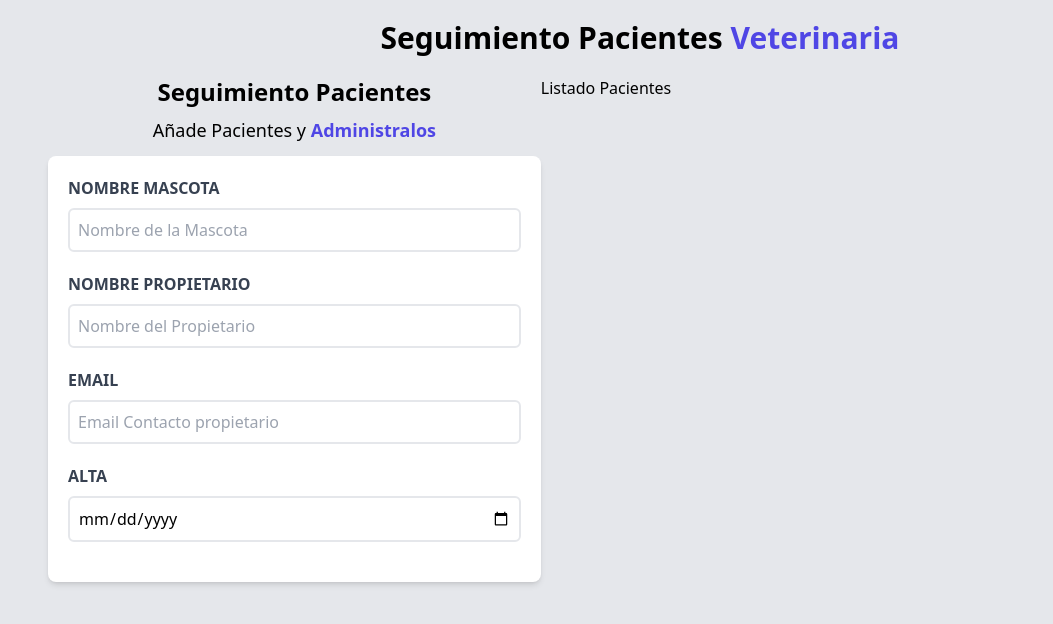
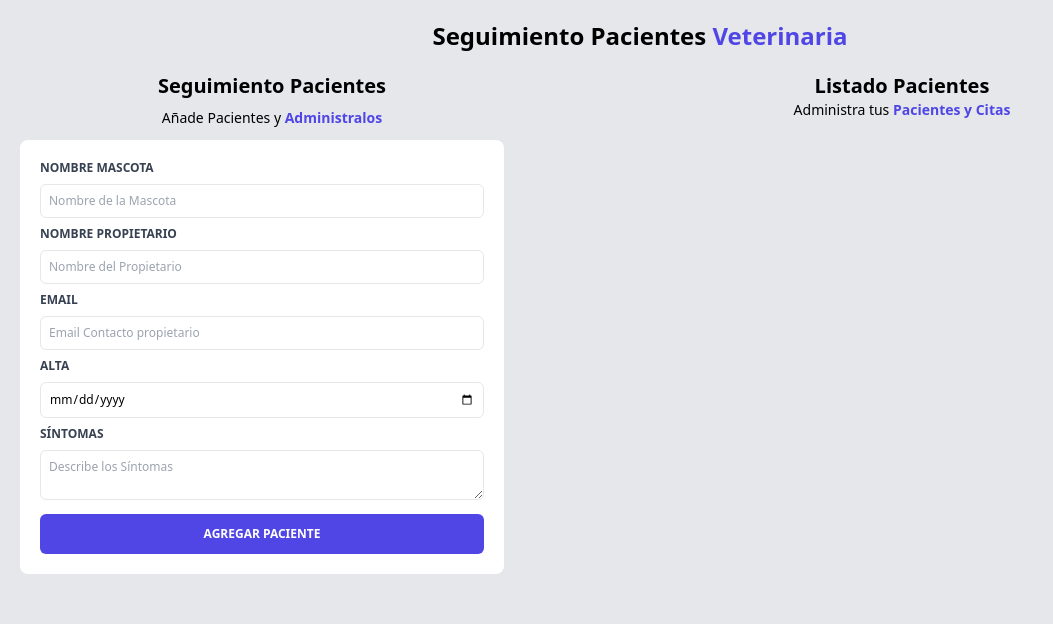
Before and after one commit to Paola-More22/citas-react, a React (Vite) app: page / in a window 1280 px wide. Shown: the top 624 px of the page, without its empty margins (0-1053 px from the left). Built offline with nearby package versions, Linux system fonts and the light colour scheme.

Commit message:
Agragandolos components Paciente y Error

```diff
--- a/src/App.jsx
+++ b/src/App.jsx
@@ -1,15 +1,23 @@
+import { useState } from "react"
 import Formulario from "./components/Formulario"
 import Header from "./components/Header"
 import ListadoPacientes from "./components/ListadoPacientes"
-import './index.css'
 
 function App() {
+
+  const [pacientes, setPacientes] = useState([]);
+
   return (
     <div className="container mx-auto mt-5">
       <Header />
       <div className="mt-5 md:flex">
-        <Formulario />
-        <ListadoPacientes />
+        <Formulario
+          pacientes={pacientes}
+          setPacientes={setPacientes}
+        />
+        <ListadoPacientes
+          pacientes={pacientes}
+        />
       </div>
     </div>
   )
--- /dev/null
+++ b/src/components/Error.jsx
@@ -0,0 +1,11 @@
+import React from 'react'
+
+const Error = ({children}) => {
+  return (
+    <div className="bg-red-700 text-white text-center p-2 uppercase font-bold mb-2 rounded-md text-xs">
+        {children}
+    </div>
+  )
+}
+
+export default Error
--- a/src/components/Formulario.jsx
+++ b/src/components/Formulario.jsx
@@ -1,62 +1,134 @@
-import React from 'react'
+import {useState, useEffect} from 'react'
+import Error from './Error';
 
-const Formulario = () => {
+const Formulario = ({ pacientes, setPacientes }) => {
+
+    const [nombre, setNombre] = useState("");
+    const [propietario, setPropietario] = useState("");
+    const [email, setEmail] = useState("");
+    const [alta, setAlta] = useState("");
+    const [sintomas, setSintomas] = useState("");
+
+    const [error, setError] = useState(false);
+
+    const handleSubmit = (e) => {
+        e.preventDefault();
+
+        //Validación del Formulario
+        if ([nombre, propietario, email, alta, sintomas].includes('')){
+            console.log("Hay al menos uno campo vacio")
+            setError(true)
+            return;
+        }
+
+        setError(false)
+
+        // Objeto de Paciente
+        const objetoPaciente = {
+            nombre,
+            propietario,
+            email,
+            alta,
+            sintomas
+        };
+
+        setPacientes([...pacientes, objetoPaciente]);
+
+        //Reiniciando formulario
+        setNombre("")
+        setPropietario("")
+        setEmail("")
+        setAlta("")
+        setSintomas("")
+
+    }
+
     return (
-        <div className="md:w-1/2 lg:w-2/5 ml-12">
+        <div className="md:w-1/2 lg:w-2/5 ml-5">
 
-            <h2 className="font-black text-2xl text-center">
+            <h2 className="font-black text-xl text-center">
                 Seguimiento Pacientes
             </h2>
 
-            <p className="text-lg mt-2 text-center mb-3">
+            <p className="text-sm mt-2 text-center mb-3">
                 Añade Pacientes y {" "}
                 <span className="text-indigo-600 font-bold">Administralos</span>
             </p>
 
-            <form className="bg-white shadow-md rounded-lg py-5 px-5">
-                <div className="mb-5">
-                    <label htmlFor="mascota" className="block text-gray-700 uppercase font-bold">
+            <form
+                onSubmit={handleSubmit}
+                className="bg-white rounded-lg py-5 px-5 mb-10 mr-5"
+            >
+                {error && <Error><p>Todos los campos son obligatorios</p></Error>}
+                <div className="mb-2">
+                    <label htmlFor="mascota" className="block text-gray-700 uppercase font-bold text-xs">
                         Nombre Mascota
                     </label>
                     <input
                         id="mascota"
                         type="text"
                         placeholder="Nombre de la Mascota"
-                        className="border-2 w-full p-2 mt-2 placeholder-gray-400 rounded-md"
+                        className="border w-full p-2 mt-2 placeholder-gray-400 rounded-md text-xs"
+                        value={nombre}
+                        onChange={ (e) => setNombre(e.target.value) }
                     />
                 </div>
-                <div className="mb-5">
-                    <label htmlFor="propietario" className="block text-gray-700 uppercase font-bold">
+                <div className="mb-2">
+                    <label htmlFor="propietario" className="block text-gray-700 uppercase font-bold text-xs">
                         Nombre Propietario
                     </label>
                     <input
                         id="propietario"
                         type="text"
                         placeholder="Nombre del Propietario"
-                        className="border-2 w-full p-2 mt-2 placeholder-gray-400 rounded-md"
+                        className="border w-full p-2 mt-2 placeholder-gray-400 rounded-md text-xs"
+                        value={propietario}
+                        onChange={ (e) => setPropietario(e.target.value) }
                     />
                 </div>
-                <div className="mb-5">
-                    <label htmlFor="email" className="block text-gray-700 uppercase font-bold">
+                <div className="mb-2">
+                    <label htmlFor="email" className="block text-gray-700 uppercase font-bold text-xs">
                         Email
                     </label>
                     <input
                         id="email"
                         type="email"
                         placeholder="Email Contacto propietario"
-                        className="border-2 w-full p-2 mt-2 placeholder-gray-400 rounded-md"
+                        className="border w-full p-2 mt-2 placeholder-gray-400 rounded-md text-xs"
+                        value={email}
+                        onChange={ (e) => setEmail(e.target.value) }
                     />
                 </div>
-                <div className="mb-5">
-                    <label htmlFor="alta" className="block text-gray-700 uppercase font-bold">
+                <div className="mb-2">
+                    <label htmlFor="alta" className="block text-gray-700 uppercase font-bold text-xs">
                         Alta
                     </label>
                     <input
                         id="alta"
                         type="date"
-                        className="border-2 w-full p-2 mt-2 placeholder-gray-400 rounded-md"
+                        className="border w-full p-2 mt-2 placeholder-gray-400 rounded-md text-xs"
+                        value={alta}
+                        onChange={ (e) => setAlta(e.target.value) }
                     />
                 </div>
+                <div className="mb-2">
+                    <label htmlFor="alta" className="block text-gray-700 uppercase font-bold text-xs">
+                        Síntomas
+                    </label>
+                    <textarea
+                        id="sintomas"
+                        className="border w-full p-2 mt-2 placeholder-gray-400 rounded-md text-xs"
+                        placeholder="Describe los Síntomas"
+                        value={sintomas}
+                        onChange={ (e) => setSintomas(e.target.value) }
+                    />
+                </div>
+                <input
+                    type="submit"
+                    className="bg-indigo-600 w-full p-3 text-white uppercase font-bold text-xs
+                    hover:bg-indigo-700 cursor-pointer rounded-md"
+                    value="Agregar Paciente"
+                />
             </form>
         </div>
     )
--- a/src/components/Header.jsx
+++ b/src/components/Header.jsx
@@ -1,6 +1,6 @@
 function Header(){
     return(
-        <h1 className="font-black text-3xl text-center md:w-2/3 mx-auto">
+        <h1 className="font-black text-2xl text-center md:w-2/3 mx-auto">
             Seguimiento Pacientes {" "}
             <span className="text-indigo-600">Veterinaria</span>
         </h1>
--- a/src/components/ListadoPacientes.jsx
+++ b/src/components/ListadoPacientes.jsx
@@ -1,7 +1,25 @@
-const ListadoPacientes = () => {
+import Paciente from "./Paciente"
+
+
+const ListadoPacientes = ({pacientes}) => {
     return (
-        <div className="md:w-1/2 lg:w-3/5">
-            <h2>Listado Pacientes</h2>
+        <div className="md:w-1/2 lg:w-3/5 md:h-screen overflow-y-scroll ml-0 mr-0">
+
+            <h2 className="font-black text-xl text-center">Listado Pacientes</h2>
+
+            <p className="text-sm text-center mb-3">
+                Administra tus {" "}
+                <span className="text-indigo-600 font-bold">Pacientes y Citas</span>
+            </p>
+
+            { pacientes.map( ( paciente, index) =>
+                <Paciente
+                key={index}
+                    paciente={paciente}
+                />
+            )}
+
+
         </div>
     )
 }
--- /dev/null
+++ b/src/components/Paciente.jsx
@@ -0,0 +1,27 @@
+const Paciente = ({paciente}) => {
+
+    const { nombre, propietario, email, alta, sintomas} = paciente
+
+    return (
+        <div className="m-5 bg-white shadow-md px-5 py-4 rounded-lg">
+            <p className="font-bold mb-3 text-gray-700 uppercase text-xs">Nombre de la Mascota: {" "}
+                <span className="font-normal normal-case text-xs">{nombre}</span>
+            </p>
+            <p className="font-bold mb-3 text-gray-700 uppercase text-xs">Nombre del propietario: {" "}
+                <span className="font-normal normal-case text-xs">{propietario}</span>
+            </p>
+            <p className="font-bold mb-3 text-gray-700 uppercase text-xs">Email: {" "}
+                <span className="font-normal normal-case text-xs">{email}</span>
+            </p>
+            <p className="font-bold mb-3 text-gray-700 uppercase text-xs">Fecha Alta: {" "}
+                <span className="font-normal normal-case text-xs">{alta}1</span>
+            </p>
+            <p className="font-bold mb-3 text-gray-700 uppercase text-xs">Síntomas: {" "}
+                <span className="font-normal normal-case text-xs">{sintomas}</span>
+            </p>
+        </div>
+
+    )
+}
+
+export default Paciente
```
